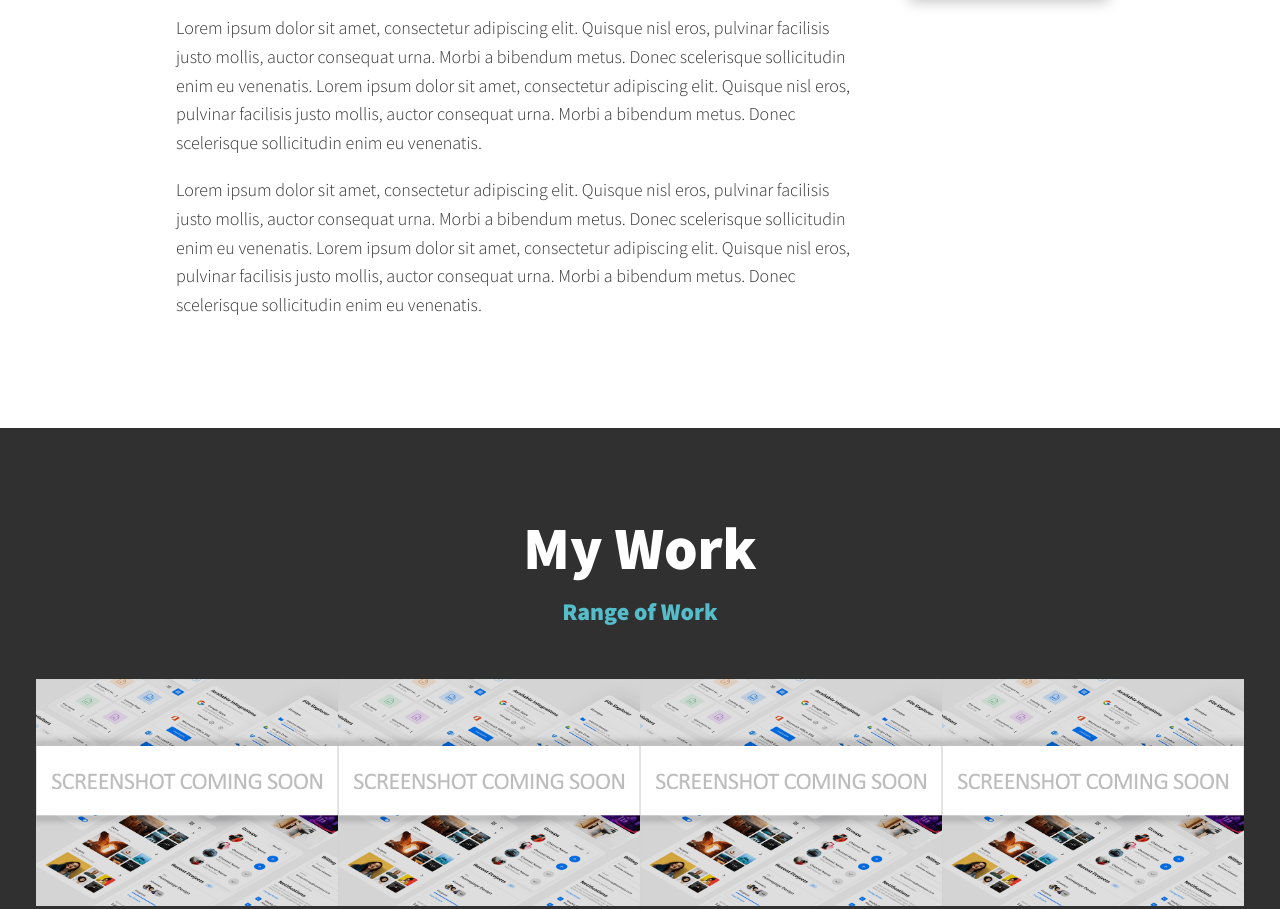
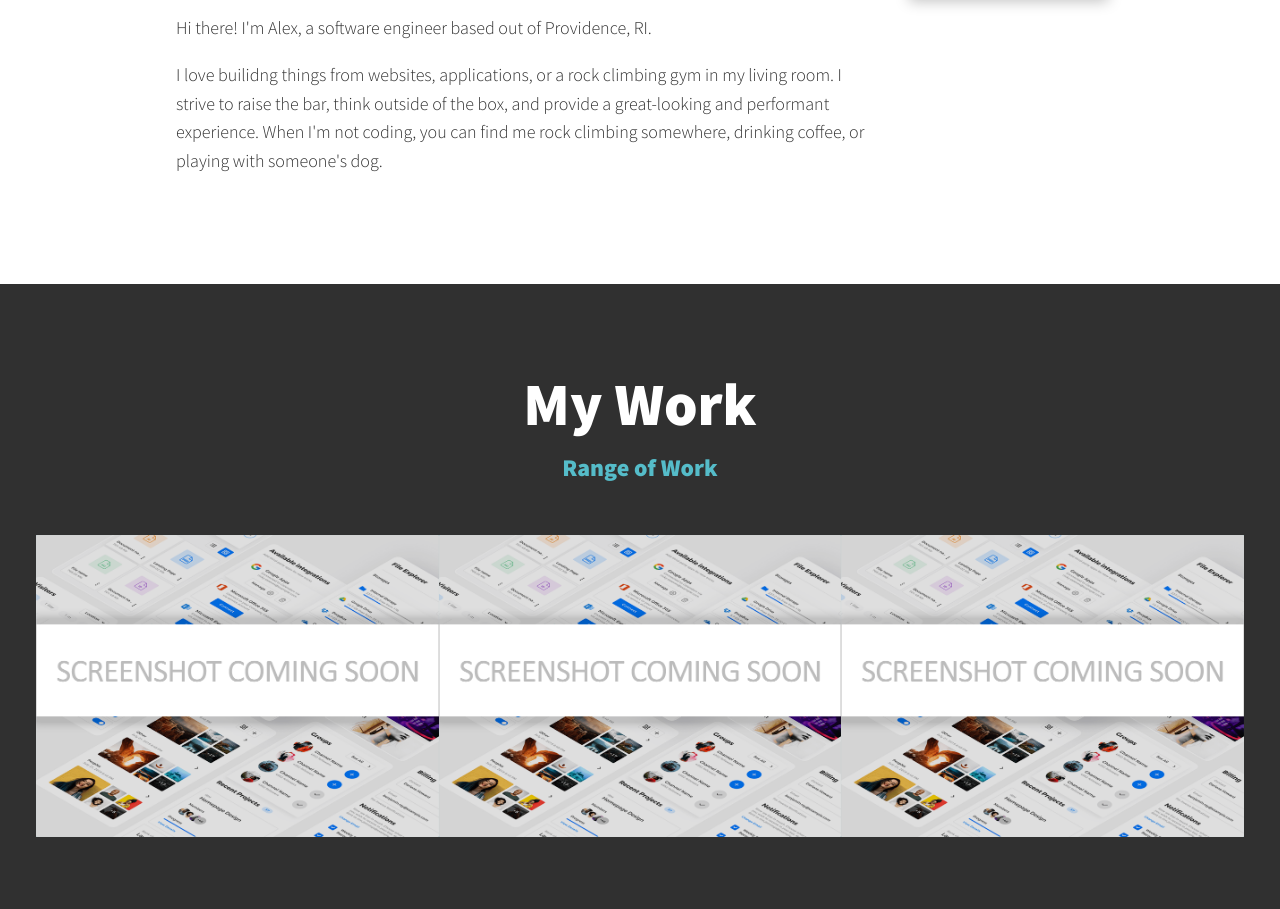
Before and after one commit to alexwhitmore/alex-webpage, a website: page index.html in a window 1280 px wide. Shown: the part 1527-2436 px from the top of the page. Drawn offline with nearby package versions, Linux system fonts and the light colour scheme.

Commit message:
Enter more info

```diff
--- a/index.html
+++ b/index.html
@@ -92,16 +92,14 @@
             clear and simple solution.
           </p>
           <p class="service-left">Some technologies that I've been working with recently:
-            <div class="skills-list-wrapper">
             <ul class="skills-list">
               <li>Javascript (ES6+)</li>
+              <li>HTML</li>
               <li>NodeJS</li>
+              <li>CSS</li>
               <li>React</li>
-              <li>HTML</li>
-              <li>CSS</li>
               <li>Bootstrap</li>
             </ul>
-          </div>
           </p>
         </div>
 
@@ -126,20 +124,10 @@
 
       <div class="about-me__body">
         <p>
-          Lorem ipsum dolor sit amet, consectetur adipiscing elit. Quisque nisl
-          eros, pulvinar facilisis justo mollis, auctor consequat urna. Morbi a
-          bibendum metus. Donec scelerisque sollicitudin enim eu venenatis.
-          Lorem ipsum dolor sit amet, consectetur adipiscing elit. Quisque nisl
-          eros, pulvinar facilisis justo mollis, auctor consequat urna. Morbi a
-          bibendum metus. Donec scelerisque sollicitudin enim eu venenatis.
+          Hi there! I'm Alex, a software engineer based out of Providence, RI.
         </p>
         <p>
-          Lorem ipsum dolor sit amet, consectetur adipiscing elit. Quisque nisl
-          eros, pulvinar facilisis justo mollis, auctor consequat urna. Morbi a
-          bibendum metus. Donec scelerisque sollicitudin enim eu venenatis.
-          Lorem ipsum dolor sit amet, consectetur adipiscing elit. Quisque nisl
-          eros, pulvinar facilisis justo mollis, auctor consequat urna. Morbi a
-          bibendum metus. Donec scelerisque sollicitudin enim eu venenatis.
+          I love builidng things from websites, applications, or a rock climbing gym in my living room. I strive to raise the bar, think outside of the box, and provide a great-looking and performant experience. When I'm not coding, you can find me rock climbing somewhere, drinking coffee, or playing with someone's dog.
         </p>
       </div>
 
@@ -178,15 +166,6 @@
           <img
             src="images/placeholder.png"
             alt="Picture Three"
-            class="portfolio__img"
-          />
-        </a>
-
-        <!-- Portfolio Image Four -->
-        <a href="#" class="portfolio__item">
-          <img
-            src="images/placeholder.png"
-            alt="Picture Four"
             class="portfolio__img"
           />
         </a>
```
